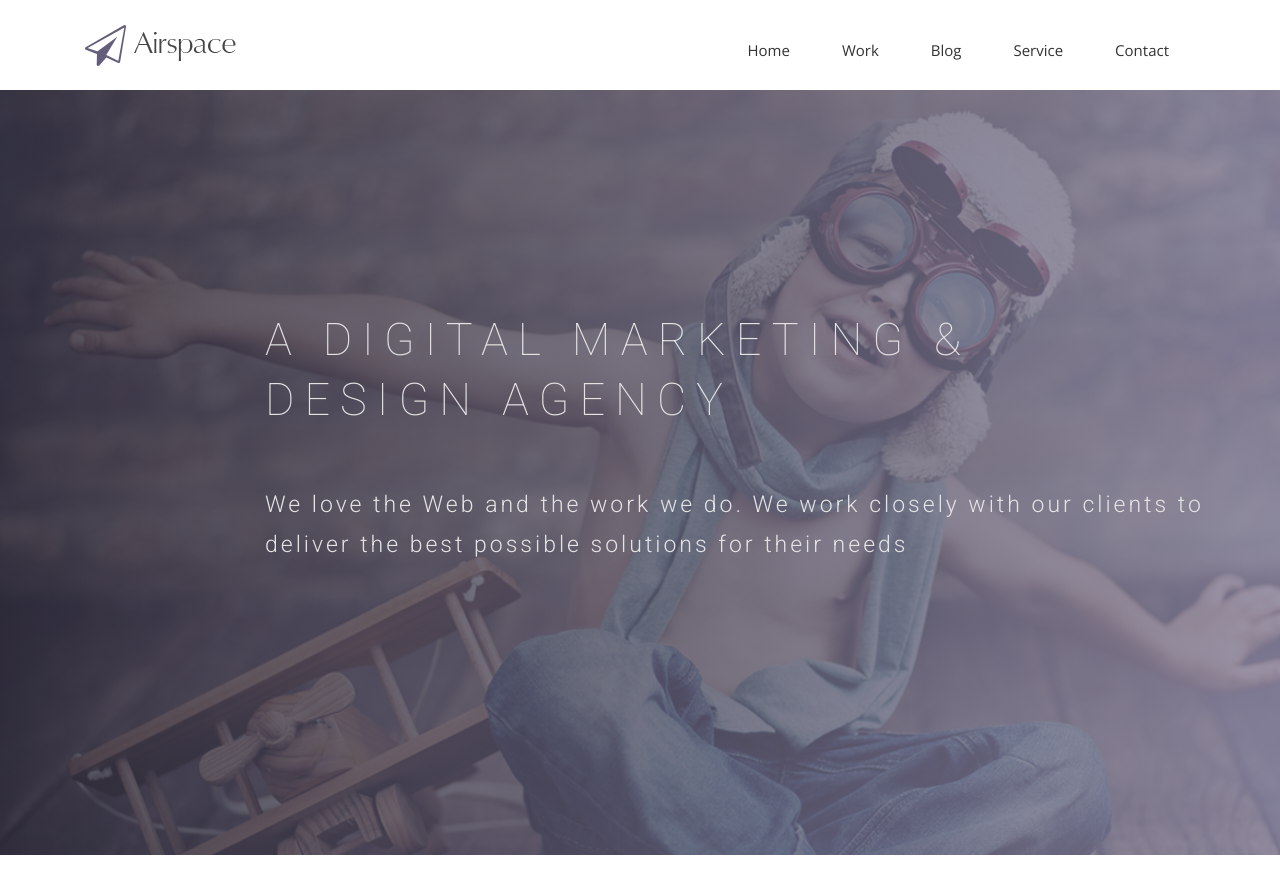
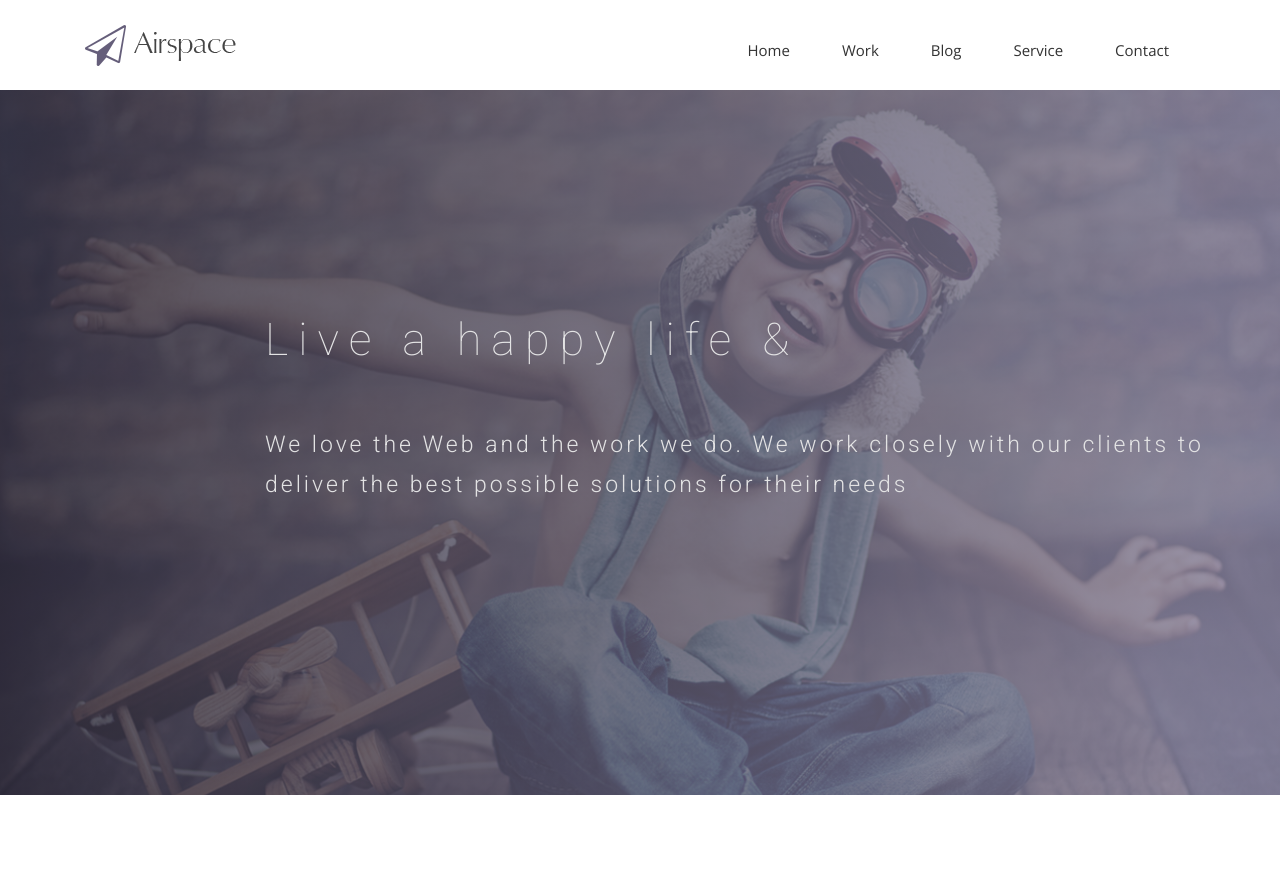
Before and after one commit to lichenleiZJU/lichenleiZJU.github.io, a Jekyll site: the page built from index.html, in a window 1280 px wide and 900 px high. Shown: the top 894 px of the window. Built offline with Jekyll 4.4.1, drawn with Linux system fonts in a browser that asks for light colours; nearby versions of some CDN libraries; some web fonts are replaced.

Commit message:
Update index.html

```diff
--- a/index.html
+++ b/index.html
@@ -10,7 +10,7 @@ permalink: /
     <div class="row">
       <div class="col-md-10 col-md-offset-2">
         <div class="block">
-          <h1 class="animated fadeInUp">A DIGITAL MARKETING &#38; <br> DESIGN AGENCY</h1>
+          <h1 class="animated fadeInUp"> Live a happy life &#38;</h1>
           <p class="animated fadeInUp">We love the Web and the work we do. We work closely with our clients to deliver the best possible solutions for their needs</p>
         </div>
       </div>
```
